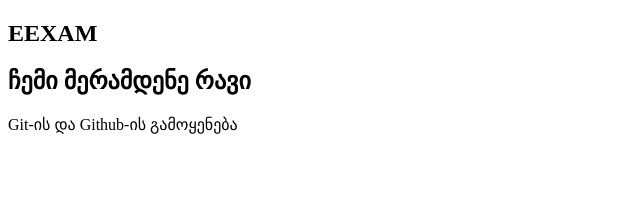
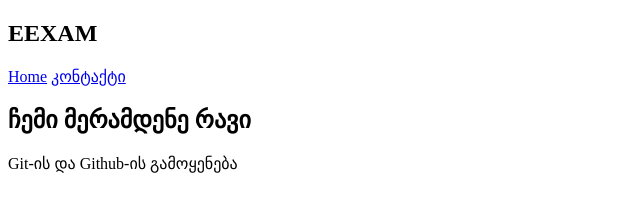
Before and after one commit to dachiVartagava/exam-project, a plain HTML site: page index.html in a window 1280 px wide. Shown: the whole page, without its empty margins (0-640 px from the left). Drawn offline with Linux system fonts and the light colour scheme.

Commit message:
Add alternative navigation

```diff
--- a/index.html
+++ b/index.html
@@ -9,6 +9,10 @@
     <header>
         <h2>EEXAM</h2>
     </header>
+        <nav>
+        <a href="#">Home</a>
+        <a href="#contact">კონტაქტი</a>
+    </nav>
     <main>
         <h2>ჩემი მერამდენე რავი</h2>
         <p>Git-ის და Github-ის გამოყენება</p>
```
